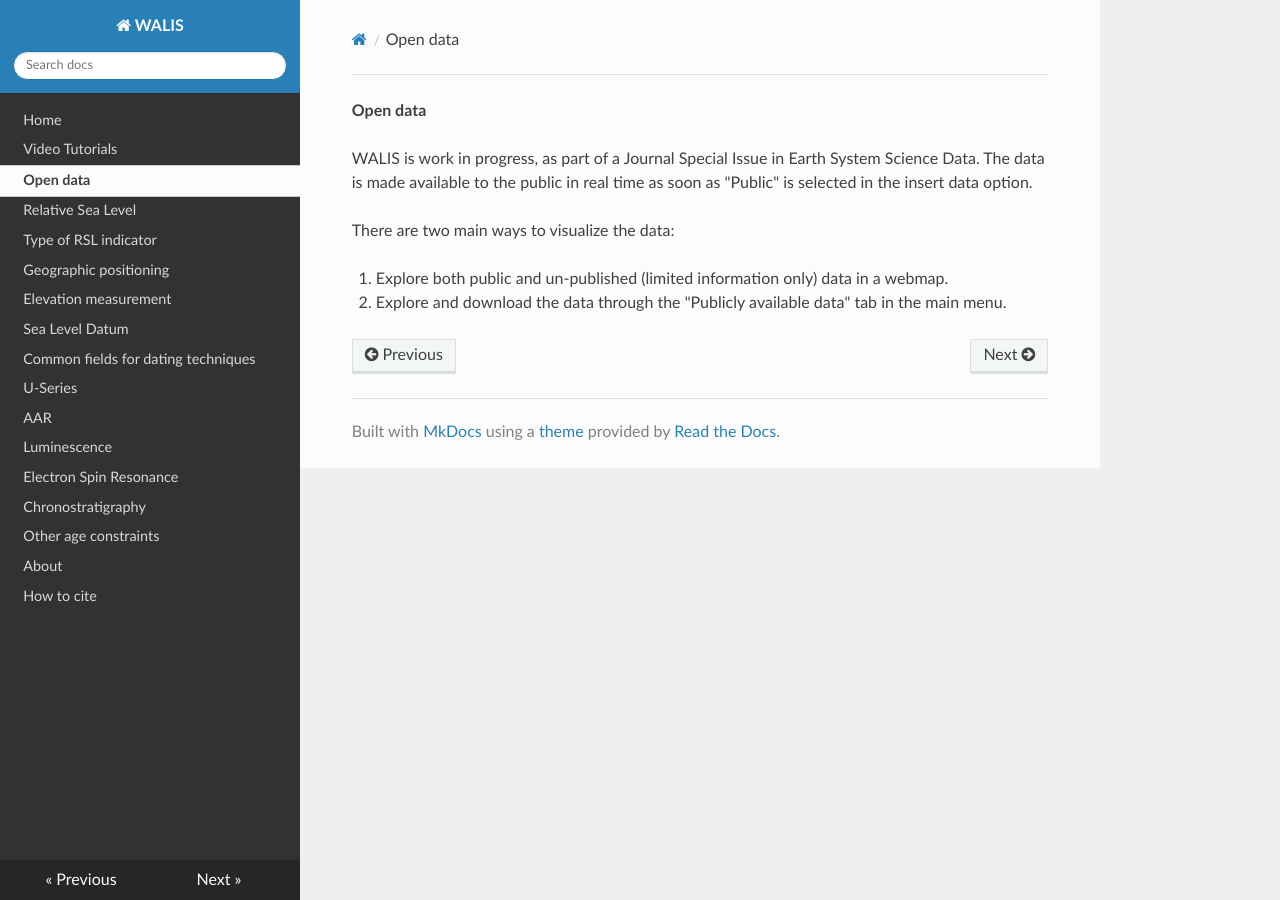
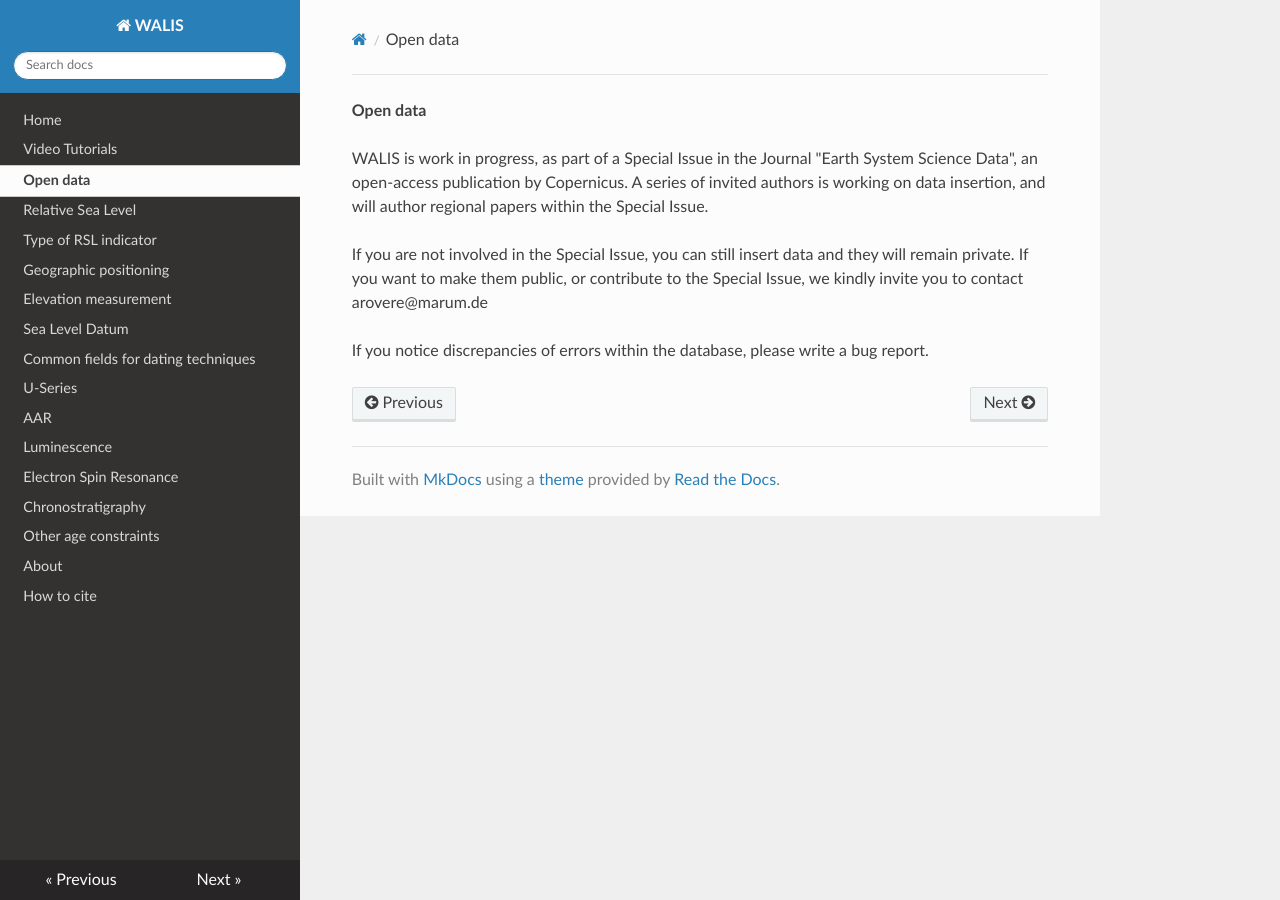
Before and after one commit to Alerovere/WALIS_Help, an MkDocs documentation site: the page built from docs/open.md, in a window 1280 px wide. Built offline with MkDocs 1.6.1, drawn with Linux system fonts in a browser that asks for light colours; nearby versions of some CDN libraries.

Commit message:
Update open.md

```diff
--- a/docs/open.md
+++ b/docs/open.md
@@ -1,8 +1,7 @@
 **Open data**
 
-WALIS is work in progress, as part of a Journal Special Issue in Earth System Science Data. The data is made available to the public in real time as soon as "Public" is selected in the insert data option.
+WALIS is work in progress, as part of a Special Issue in the Journal "Earth System Science Data", an open-access publication by Copernicus. A series of invited authors is working on data insertion, and will author regional papers within the Special Issue.
 
-There are two main ways to visualize the data:
+If you are not involved in the Special Issue, you can still insert data and they will remain private. If you want to make them public, or contribute to the Special Issue, we kindly invite you to contact arovere@marum.de
 
-1. Explore both public and un-published (limited information only) data in a webmap.
-2. Explore and download the data through the "Publicly available data" tab in the main menu.
+If you notice discrepancies of errors within the database, please write a bug report.
```
